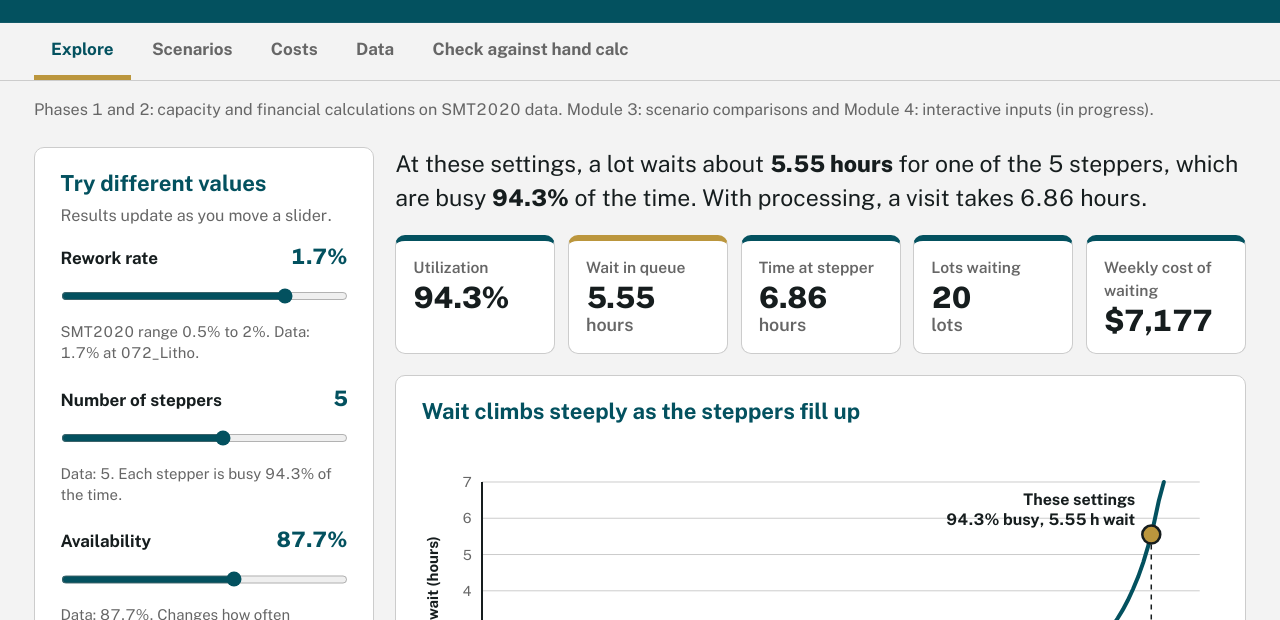
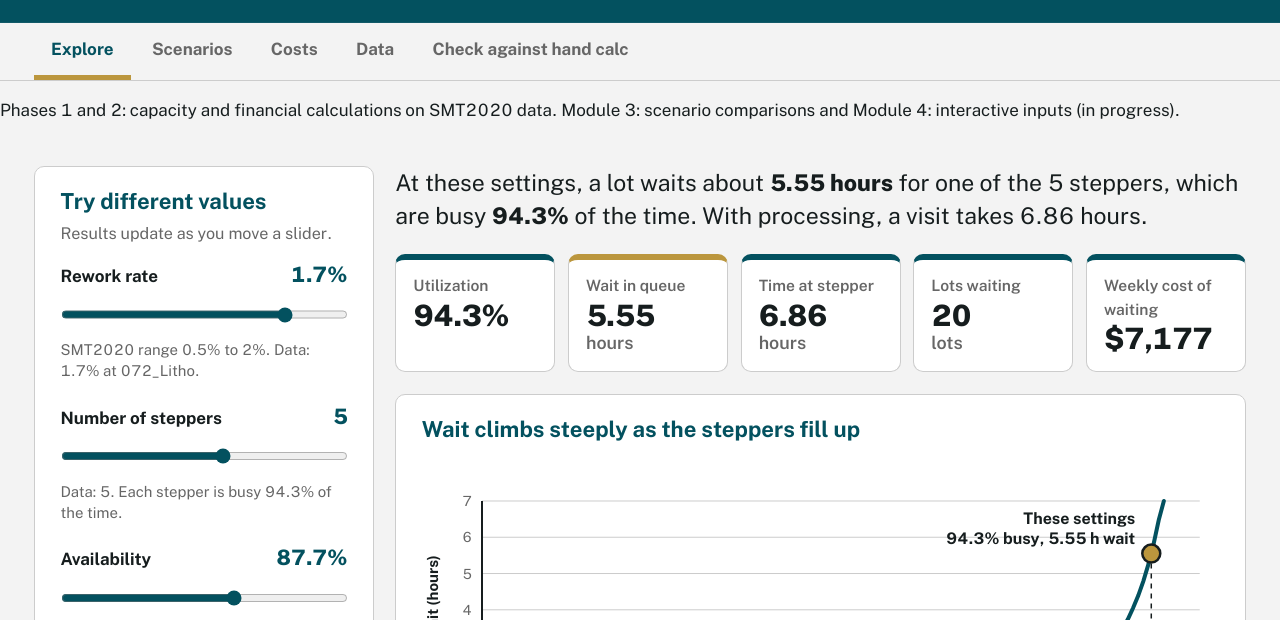
Before and after one commit to annanoto/LithographyQueueTool, a plain HTML site: page index.html in a window 1280 px wide. Shown: the part 153-773 px from the top of the page. Drawn offline with nearby package versions, Linux system fonts and the light colour scheme.

Commit message:
Refactor CSS by removing .notice class

```diff
--- a/style.css
+++ b/style.css
@@ -35,10 +35,9 @@ body {
   line-height: 1.5;
   font-variant-numeric: tabular-nums;
 }
-.notice { margin-top: 1rem; margin-bottom: 0; font-size: 0.95rem; color: var(--ink-soft); }
 :focus-visible { outline: 3px solid var(--gold); outline-offset: 2px; }
 
-.top, .notice, main, footer { max-width: 78rem; margin-inline: auto; padding-inline: clamp(1rem, 3vw, 2rem); }
+.top, main, footer { max-width: 78rem; margin-inline: auto; padding-inline: clamp(1rem, 3vw, 2rem); }
 
 /* Header */
 .top { display: flex; justify-content: space-between; align-items: flex-end; gap: 1.5rem; padding-top: 2rem; padding-bottom: 1.5rem; color: var(--bg); background: var(--teal);
```
